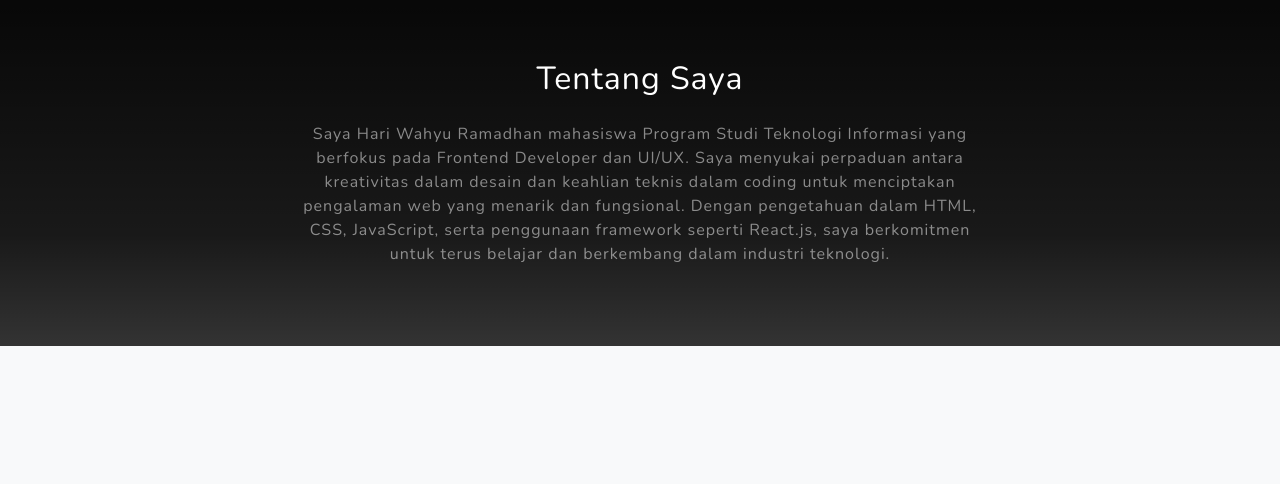
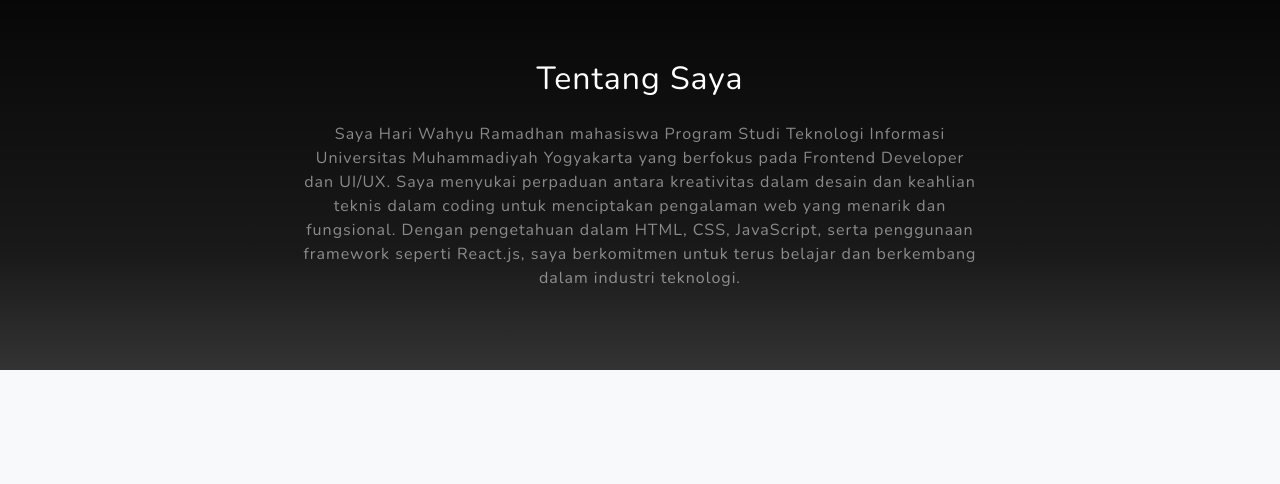
Before and after one commit to hariwr25/Portofolio_Hariwr, a plain HTML site: page index.html in a window 1280 px wide. Shown: the part 900-1384 px from the top of the page. Drawn offline with nearby package versions, Linux system fonts and the light colour scheme.

Commit message:
Update index.html

```diff
--- a/index.html
+++ b/index.html
@@ -51,7 +51,7 @@
                     <div class="col-lg-8">
                         <h2 class="text-white mb-4">Tentang Saya</h2>
                         <p class="text-white-50">
-                            Saya Hari Wahyu Ramadhan mahasiswa Program Studi Teknologi Informasi yang berfokus pada Frontend Developer dan UI/UX. Saya menyukai perpaduan antara kreativitas dalam desain dan keahlian teknis dalam coding untuk menciptakan pengalaman web yang menarik dan fungsional. Dengan pengetahuan dalam HTML, CSS, JavaScript, serta penggunaan framework seperti React.js, saya berkomitmen untuk terus belajar dan berkembang dalam industri teknologi.
+                            Saya Hari Wahyu Ramadhan mahasiswa Program Studi Teknologi Informasi Universitas Muhammadiyah Yogyakarta yang berfokus pada Frontend Developer dan UI/UX. Saya menyukai perpaduan antara kreativitas dalam desain dan keahlian teknis dalam coding untuk menciptakan pengalaman web yang menarik dan fungsional. Dengan pengetahuan dalam HTML, CSS, JavaScript, serta penggunaan framework seperti React.js, saya berkomitmen untuk terus belajar dan berkembang dalam industri teknologi.
                         </p>
                     </div>
                 </div>
```
